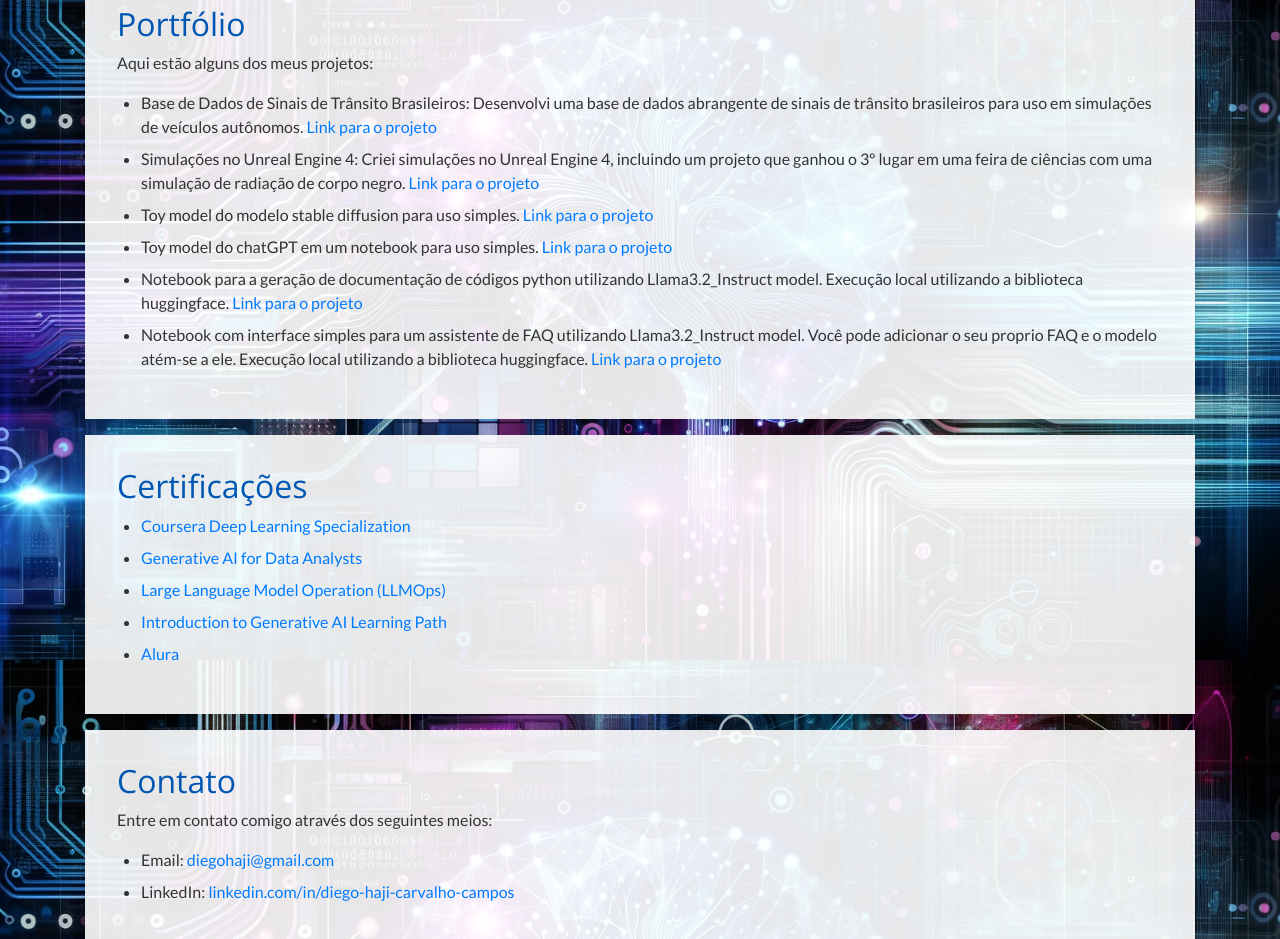
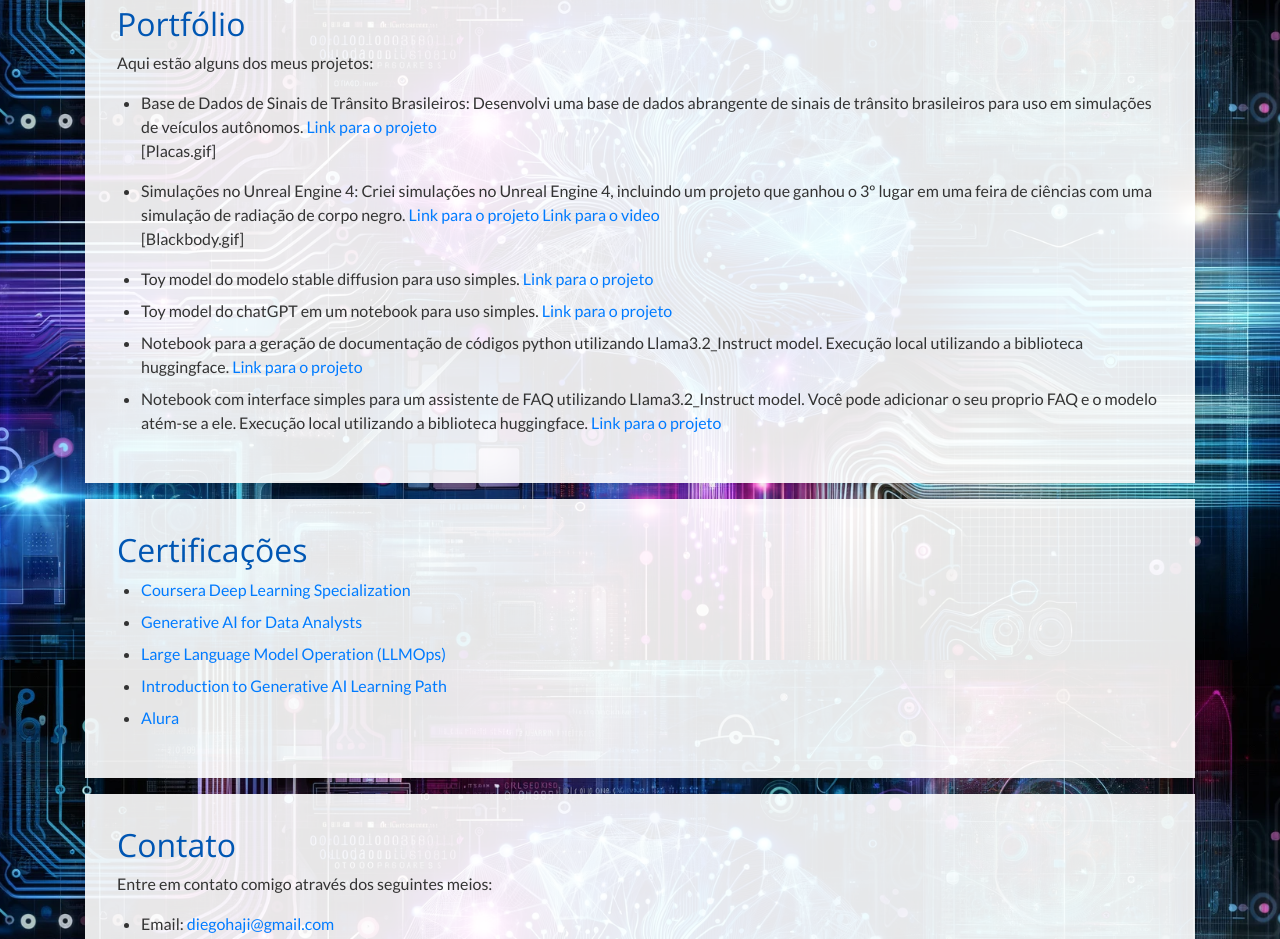
Before and after one commit to diegohaji/diegohaji.github.io, a plain HTML site: page index.html in a window 1280 px wide. Shown: the part 1740-2679 px from the top of the page. Drawn offline with nearby package versions, Linux system fonts and the light colour scheme.

Commit message:
Add files via upload

```diff
--- a/index.html
+++ b/index.html
@@ -85,10 +85,17 @@
                 <li>
                     Base de Dados de Sinais de Trânsito Brasileiros: Desenvolvi uma base de dados abrangente de sinais de trânsito brasileiros para uso em simulações de veículos autônomos.
                     <a href="https://github.com/diegohaji/Base-de-dados-Transito-Brasileiro" target="_blank">Link para o projeto</a>
+					 <div class="gif-placeholder">
+						<p>[Placas.gif]</p>
+					</div>
                 </li>
                 <li>
                     Simulações no Unreal Engine 4: Criei simulações no Unreal Engine 4, incluindo um projeto que ganhou o 3º lugar em uma feira de ciências com uma simulação de radiação de corpo negro.
                     <a href="https://drive.google.com/drive/folders/1JJtgnmXCia-TLpZib3jF8-FRgk4uovGN" target="_blank">Link para o projeto</a>
+					<a href="https://youtu.be/r7ipLZTG7hc" target = "_blank"> Link para o video </a>
+					<div class="gif-placeholder">
+						<p>[Blackbody.gif]</p>
+					</div>
                 </li>
 				<li>
                     Toy model do modelo stable diffusion para uso simples.
```
Also changed, not shown: 2 other files.
